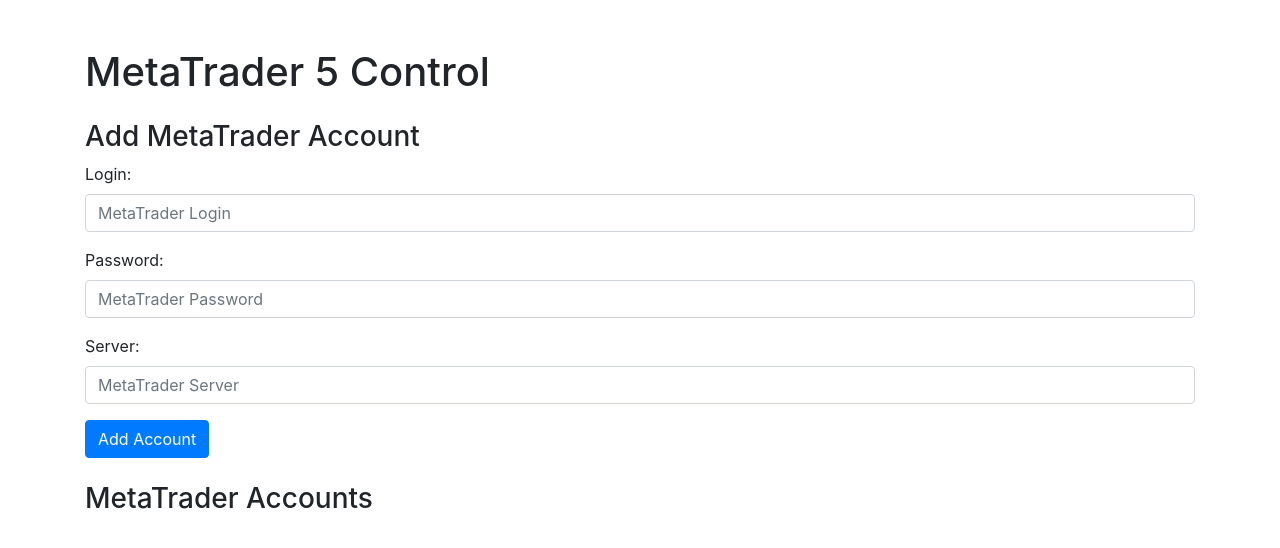
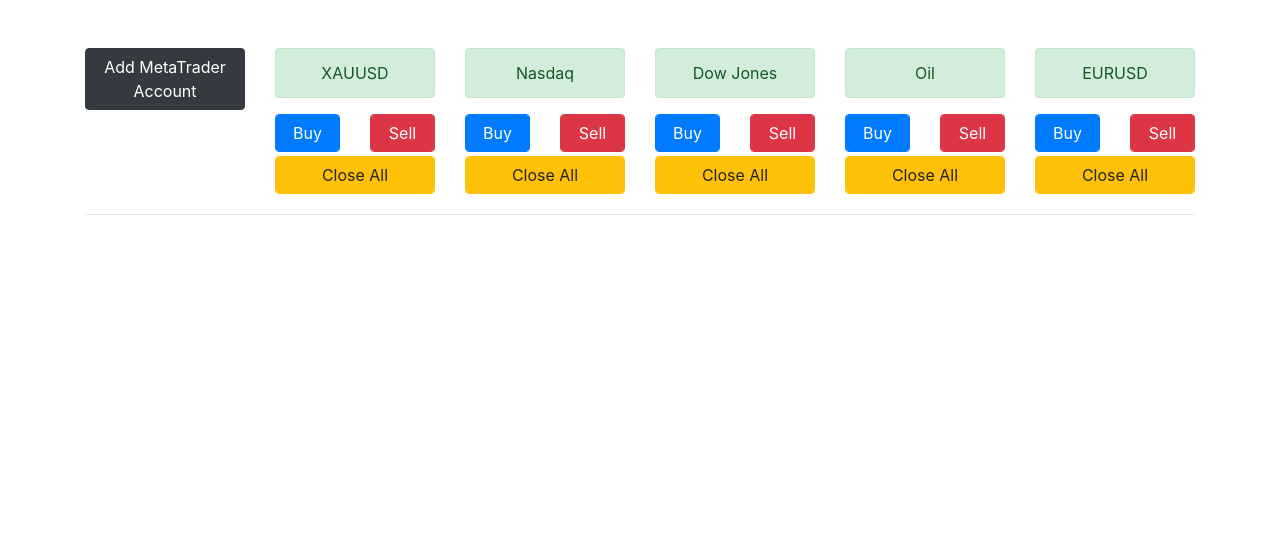
Before and after one commit to hoseinhajipour/py-trader, a Flask app: template templates/index02.html in a window 1280 px wide. Shown: the top 548 px of the page. Run offline with Flask 3, Linux system fonts and the light colour scheme; the template is opened without the code that fills it: most values are stand-ins (such as "Sample title", 1, 10 or a date in 2020); some libraries are stand-ins or nearby versions.

Commit message:
update ui

```diff
--- a/app02.py
+++ b/app02.py
@@ -103,9 +103,10 @@ def index():
 def add_account():
     login = request.form['login']
     password = request.form['password']
-    server = request.form['server']  # Get server from the form
+    server = request.form['server']
+    path = request.form['path']
     account_id = len(meta_trader_accounts) + 1
-    meta_trader_accounts[account_id] = {'login': login, 'password': password, 'server': server}  # Store server along with other account info
+    meta_trader_accounts[account_id] = {'login': login, 'password': password, 'server': server, 'path': path}  # Store server along with other account info
     save_meta_trader_accounts()
     return jsonify(success=True)
 
--- a/requirements.txt
+++ b/requirements.txt
@@ -1,3 +1,2 @@
 Flask
 MetaTrader5
-Meta2
--- a/templates/index02.html
+++ b/templates/index02.html
@@ -1,5 +1,6 @@
 <!DOCTYPE html>
 <html lang="en">
+
 <head>
   <meta charset="UTF-8" />
   <meta name="viewport" content="width=device-width, initial-scale=1.0" />
@@ -7,66 +8,193 @@
   <!-- Bootstrap CSS -->
   <link href="https://maxcdn.bootstrapcdn.com/bootstrap/4.5.2/css/bootstrap.min.css" rel="stylesheet" />
 </head>
+
 <body>
   <div class="container mt-5">
-      <h1 class="mb-4">MetaTrader 5 Control</h1>
+    <!-- Modal -->
+    <div class="modal fade" id="addAccountModal" tabindex="-1" role="dialog" aria-labelledby="addAccountModalLabel"
+      aria-hidden="true">
+      <div class="modal-dialog" role="document">
+        <div class="modal-content">
+          <div class="modal-header">
+            <h5 class="modal-title" id="addAccountModalLabel">Add MetaTrader Account</h5>
+            <button type="button" class="close" data-dismiss="modal" aria-label="Close">
+              <span aria-hidden="true">&times;</span>
+            </button>
+          </div>
+          <div class="modal-body">
+            <form action="/add_account" id="add-account-form" method="post">
 
-      <!-- Add MetaTrader account form -->
-      <div class="mb-4">
-        <h3>Add MetaTrader Account</h3>
-        <form action="/add_account" id="add-account-form" method="post">
               <div class="form-group">
                 <label for="login">Login:</label>
                 <input type="text" class="form-control" id="login" name="login" placeholder="MetaTrader Login" />
               </div>
               <div class="form-group">
                 <label for="password">Password:</label>
-            <input type="password" class="form-control" id="password" name="password" placeholder="MetaTrader Password" />
+                <input type="password" class="form-control" id="password" name="password"
+                  placeholder="MetaTrader Password" />
               </div>
               <div class="form-group">
                 <label for="server">Server:</label>
                 <input type="text" class="form-control" id="server" name="server" placeholder="MetaTrader Server" />
               </div>
-          <button type="submit" class="btn btn-primary">Add Account</button>
+              <div class="form-group">
+                <label for="path">Path:</label>
+                <input type="text" class="form-control" id="path" name="path" placeholder="MetaTrader Path" />
+              </div>
             </form>
           </div>
-
-      <!-- MetaTrader accounts -->
-      <div id="accounts">
-        <h3>MetaTrader Accounts</h3>
-        <ul class="list-group">
-          {% for account_id, account in meta_trader_accounts.items() %}
-            <li class="list-group-item">
-              <strong>Account {{ account.login }}</strong> - Balance: <span id="balance{{ account_id }}">{{ account.balance }}$</span>
-
-              <div class="mt-2">
-                <button type="button" onclick="removeAccount({{ account_id }})" class="btn btn-danger">Remove Account</button>
+          <div class="modal-footer">
+            <button type="button" class="btn btn-secondary" data-dismiss="modal">Close</button>
+            <button type="button" class="btn btn-primary" onclick="submitForm()">Add Account</button>
+          </div>
+        </div>
+      </div>
+    </div>
   </div>
 
-              <div class="mt-2">
-                <label for="symbol{{ account_id }}">Select Symbol:</label>
-                <select class="form-control" id="symbol{{ account_id }}" name="symbol">
-                  <option value="XAUUSD">XAUUSD</option>
-                  <option value="Nasdaq">Nasdaq</option>
-                  <option value="DowJones">Dow Jones</option>
-                  <option value="Oil">Oil</option>
-                  <option value="EURUSD">EURUSD</option>
-                  <option value="ETHUSD">ETHUSD</option>
-                  <option value="Other">Other</option>
-                </select>
+
+  <div class="container">
+
+    <div class="row">
+      <div class="col-2">
+        <!-- Add MetaTrader account button -->
+        <button type="button" class="btn btn-dark" data-toggle="modal" data-target="#addAccountModal">Add MetaTrader
+          Account</button>
       </div>
-              <div class="mt-2">
-                <label for="lot_size{{ account_id }}">Lot Size:</label>
-                <input type="text" class="form-control" id="lot_size{{ account_id }}" name="lot_size" placeholder="Enter lot size" />
+      <div class="col-2 ">
+        <div class="alert alert-success text-center">XAUUSD</div>
+        <div class="row">
+          <div class="col-6 ">
+            <button type="button" onclick="buy_All('XAUUSD')" class="btn btn-primary form-control">Buy</button>
           </div>
-              <div class="mt-2">
-                <button type="button" onclick="buy({{ account_id }})" class="btn btn-primary">Buy</button>
-                <button type="button" onclick="sell({{ account_id }})" class="btn btn-danger">Sell</button>
-                <button type="button" onclick="closePosition({{ account_id }})" class="btn btn-warning">Close</button>
+          <div class="col-6 ">
+            <button type="button" onclick="sell_All('XAUUSD')" class="btn btn-danger form-control">Sell</button>
           </div>
-            </li>
+        </div>
+        <button type="button" onclick="Close_All('XAUUSD')" class="btn btn-warning form-control my-1">Close
+          All</button>
+      </div>
+      <div class="col-2">
+        <div class="alert alert-success text-center">Nasdaq</div>
+        <div class="row">
+          <div class="col-6 ">
+            <button type="button" onclick="buy_All('Nasdaq')" class="btn btn-primary form-control">Buy</button>
+          </div>
+          <div class="col-6 ">
+            <button type="button" onclick="sell_All('Nasdaq')" class="btn btn-danger form-control">Sell</button>
+          </div>
+        </div>
+        <button type="button" onclick="Close_All({'Nasdaq')" class="btn btn-warning form-control my-1">Close
+          All</button>
+      </div>
+      <div class="col-2">
+        <div class="alert alert-success text-center">Dow Jones</div>
+        <div class="row">
+          <div class="col-6 ">
+            <button type="button" onclick="buy_All('Dow Jones')" class="btn btn-primary form-control">Buy</button>
+          </div>
+          <div class="col-6 ">
+            <button type="button" onclick="sell_All('Dow Jones')" class="btn btn-danger form-control">Sell</button>
+          </div>
+        </div>
+        <button type="button" onclick="Close_All('Dow Jones')" class="btn btn-warning form-control my-1">Close
+          All</button>
+      </div>
+      <div class="col-2">
+        <div class="alert alert-success text-center">Oil</div>
+        <div class="row">
+          <div class="col-6 ">
+            <button type="button" onclick="buy_All('Oil')" class="btn btn-primary form-control">Buy</button>
+          </div>
+          <div class="col-6 ">
+            <button type="button" onclick="sell_All('Oil')" class="btn btn-danger form-control">Sell</button>
+          </div>
+        </div>
+        <button type="button" onclick="Close_All('Oil')" class="btn btn-warning form-control my-1">Close
+          All</button>
+      </div>
+      <div class="col-2">
+        <div class="alert alert-success text-center">EURUSD</div>
+        <div class="row">
+          <div class="col-6 ">
+            <button type="button" onclick="buy_All('EURUSD')" class="btn btn-primary form-control">Buy</button>
+          </div>
+          <div class="col-6 ">
+            <button type="button" onclick="sell_All('EURUSD')" class="btn btn-danger form-control">Sell</button>
+          </div>
+        </div>
+        <button type="button" onclick="Close_All('EURUSD')" class="btn btn-warning form-control my-1">Close
+          All</button>
+      </div>
+    </div>
+    <hr />
+    {% for account_id, account in meta_trader_accounts.items() %}
+    <div class="row">
+
+      <div class="col-2">
+        <input type="checkbox">
+        <strong>Account {{ account.login }}</strong> - Balance: <span id="balance{{ account_id }}">{{ account.balance
+          }}$</span>
+        <button type="button" onclick="removeAccount({{ account_id }})" class="btn btn-danger">D</button>
+      </div>
+      <div class="col-2">
+
+        <div class="row">
+          <div class="col-8">
+            <input type="number" class="form-control" id="lot_size{{ account_id }}" name="lot_size" placeholder="lot" />
+          </div>
+          <div class="col-4">
+            <button type="button" onclick="closePosition({{ account_id }})" class="form-control btn-warning">X</button>
+          </div>
+        </div>
+
+
+      </div>
+      <div class="col-2">
+        <div class="row">
+          <div class="col-8">
+            <input type="number" class="form-control" id="lot_size{{ account_id }}" name="lot_size" placeholder="lot" />
+          </div>
+          <div class="col-4">
+            <button type="button" onclick="closePosition({{ account_id }})" class="form-control btn-warning">X</button>
+          </div>
+        </div>
+      </div>
+      <div class="col-2">
+        <div class="row">
+          <div class="col-8">
+            <input type="number" class="form-control" id="lot_size{{ account_id }}" name="lot_size" placeholder="lot" />
+          </div>
+          <div class="col-4">
+            <button type="button" onclick="closePosition({{ account_id }})" class="form-control btn-warning">X</button>
+          </div>
+        </div>
+      </div>
+      <div class="col-2">
+        <div class="row">
+          <div class="col-8">
+            <input type="number" class="form-control" id="lot_size{{ account_id }}" name="lot_size" placeholder="lot" />
+          </div>
+          <div class="col-4">
+            <button type="button" onclick="closePosition({{ account_id }})" class="form-control btn-warning">X</button>
+          </div>
+        </div>
+      </div>
+      <div class="col-2">
+        <div class="row">
+          <div class="col-8">
+            <input type="number" class="form-control" id="lot_size{{ account_id }}" name="lot_size" placeholder="lot" />
+          </div>
+          <div class="col-4">
+            <button type="button" onclick="closePosition({{ account_id }})" class="form-control btn-warning">X</button>
+          </div>
+        </div>
+      </div>
+
+    </div>
+    <hr />
     {% endfor %}
-        </ul>
   </div>
 
   <!-- Messages -->
@@ -77,24 +205,19 @@
   <script src="https://ajax.googleapis.com/ajax/libs/jquery/3.5.1/jquery.min.js"></script>
   <script src="https://maxcdn.bootstrapcdn.com/bootstrap/4.5.2/js/bootstrap.min.js"></script>
   <script>
-      $(document).ready(function () {
-        // Submit add account form
-        $('#add-account-form').submit(function (event) {
-          event.preventDefault()
-          var form = $(this)
+    function submitForm() {
+      var form = $('#add-account-form');
       $.ajax({
         type: form.attr('method'),
         url: form.attr('action'),
         data: form.serialize(),
         success: function (response) {
           if (response.success) {
-                location.reload()
+            location.reload();
           }
         }
-          })
-        })
-      })
-
+      });
+    }
     // Function to buy
     function buy(accountId) {
       var symbol = $('#symbol' + accountId).val()
@@ -167,6 +290,17 @@
         }
       })
     }
+
+    function buy_All(symbol) {
+
+    }
+    function sell_All(symbol) {
+
+    }
+    function Close_All(symbol) {
+
+    }
   </script>
 </body>
+
 </html>
```
Lines whose indentation alone changed are shown as unchanged.
